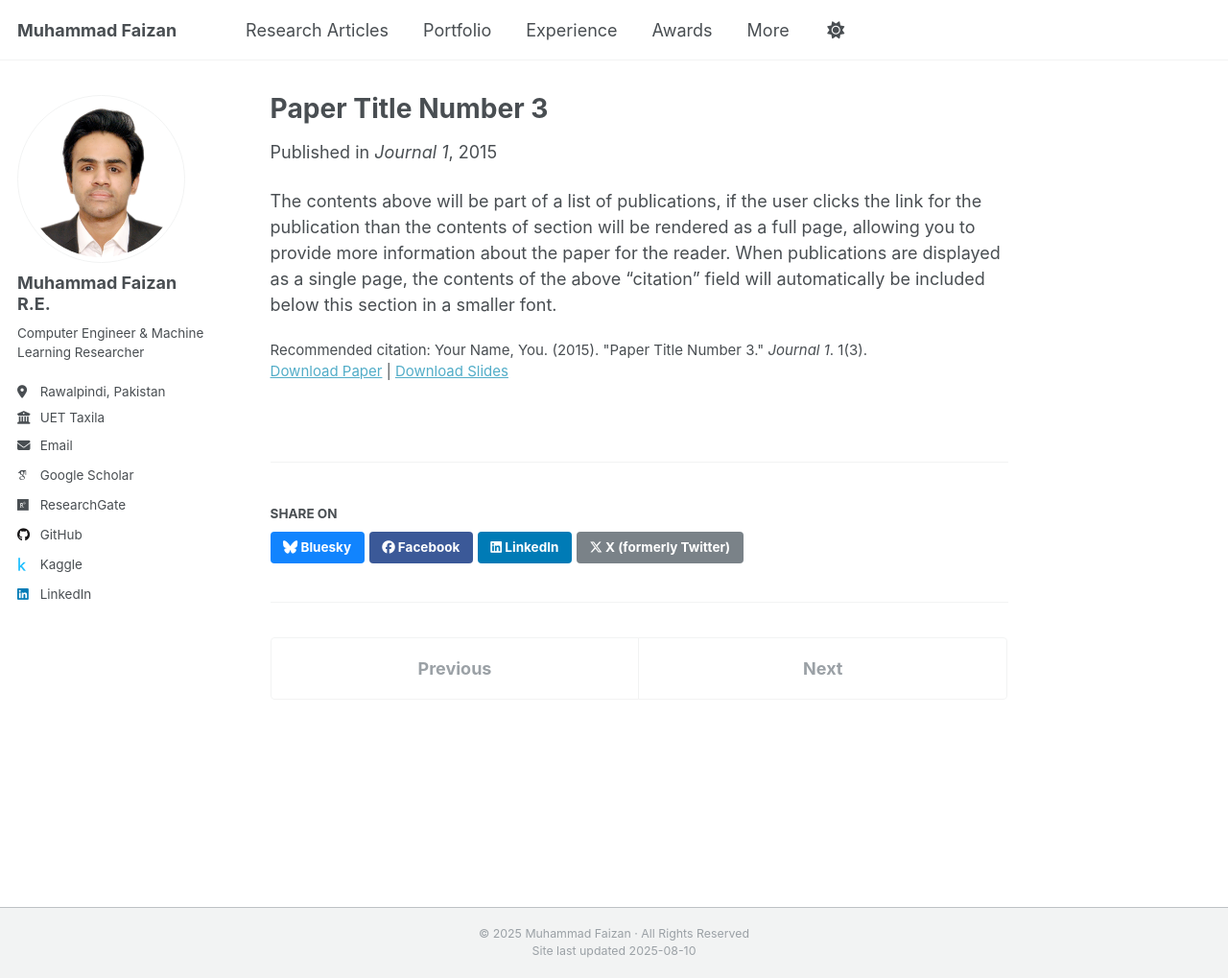
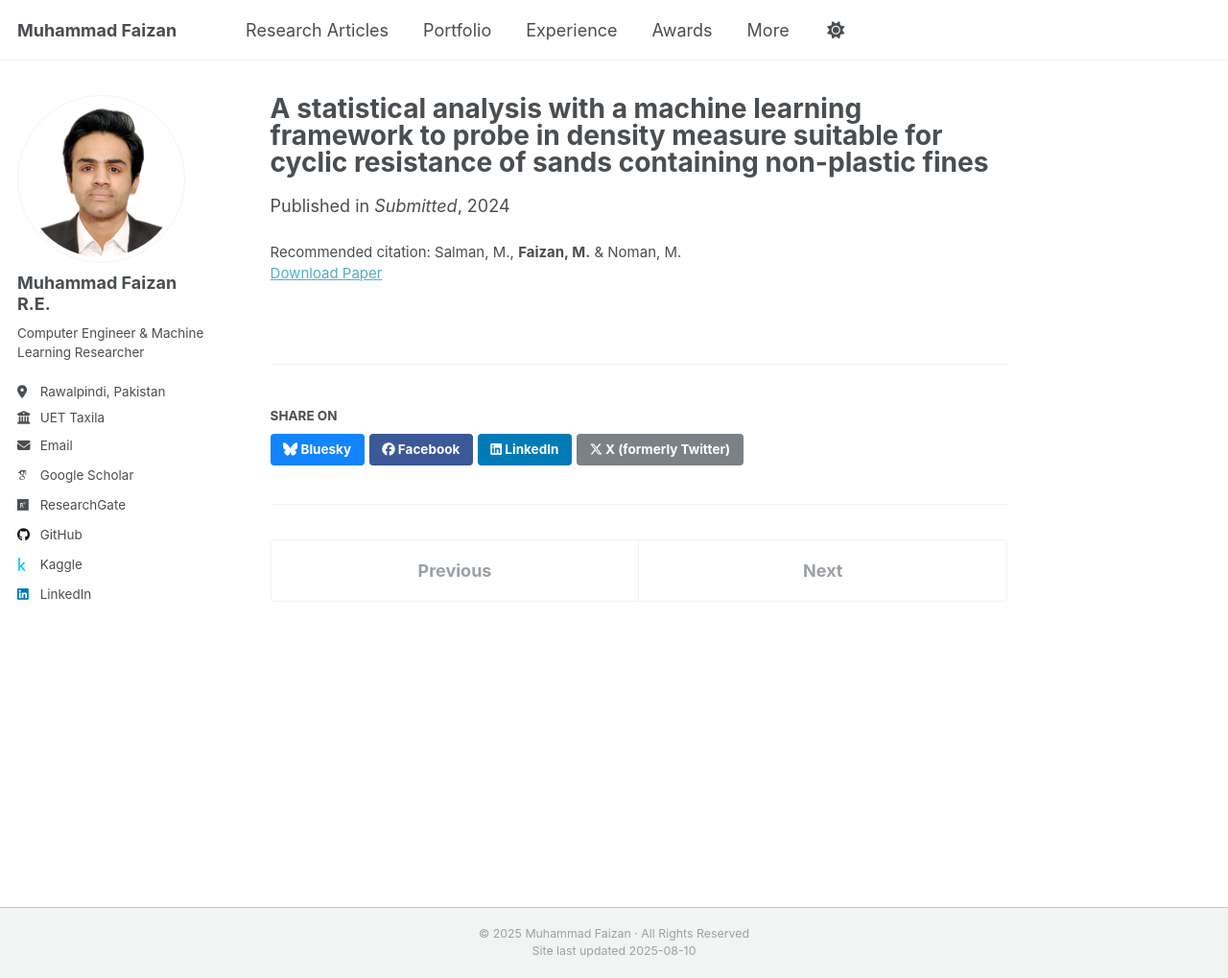
Before and after one commit to MuhammadFaizan99/MuhammadFaizan99.github.io, a Jekyll site: the page built from _publications/2015-10-01-paper-title-number-3.md, in a window 1280 px wide and 1019 px high. Shown: the whole window at 96% size. Built offline with Jekyll 4.4.1, drawn with Linux system fonts in a browser that asks for light colours; some web fonts are replaced; a script that is not in the unit is left out.

Commit message:
Update 2015-10-01-paper-title-number-3.md

```diff
--- a/_publications/2015-10-01-paper-title-number-3.md
+++ b/_publications/2015-10-01-paper-title-number-3.md
@@ -1,14 +1,9 @@
 ---
-title: "Paper Title Number 3"
+title: "A statistical analysis with a machine learning framework to probe in density measure suitable for cyclic resistance of sands containing non-plastic fines"
 collection: publications
-category: manuscripts
-permalink: /publication/2015-10-01-paper-title-number-3
-excerpt: 'This paper is about the number 3. The number 4 is left for future work.'
-date: 2015-10-01
-venue: 'Journal 1'
-slidesurl: 'http://academicpages.github.io/files/slides3.pdf'
-paperurl: 'http://academicpages.github.io/files/paper3.pdf'
-citation: 'Your Name, You. (2015). &quot;Paper Title Number 3.&quot; <i>Journal 1</i>. 1(3).'
+category: submitted
+date: 2024-01-01
+venue: 'Submitted'
+paperurl: ""
+citation: 'Salman, M., <b>Faizan, M.</b> & Noman, M.'
 ---
-
-The contents above will be part of a list of publications, if the user clicks the link for the publication than the contents of section will be rendered as a full page, allowing you to provide more information about the paper for the reader. When publications are displayed as a single page, the contents of the above "citation" field will automatically be included below this section in a smaller font.
```
